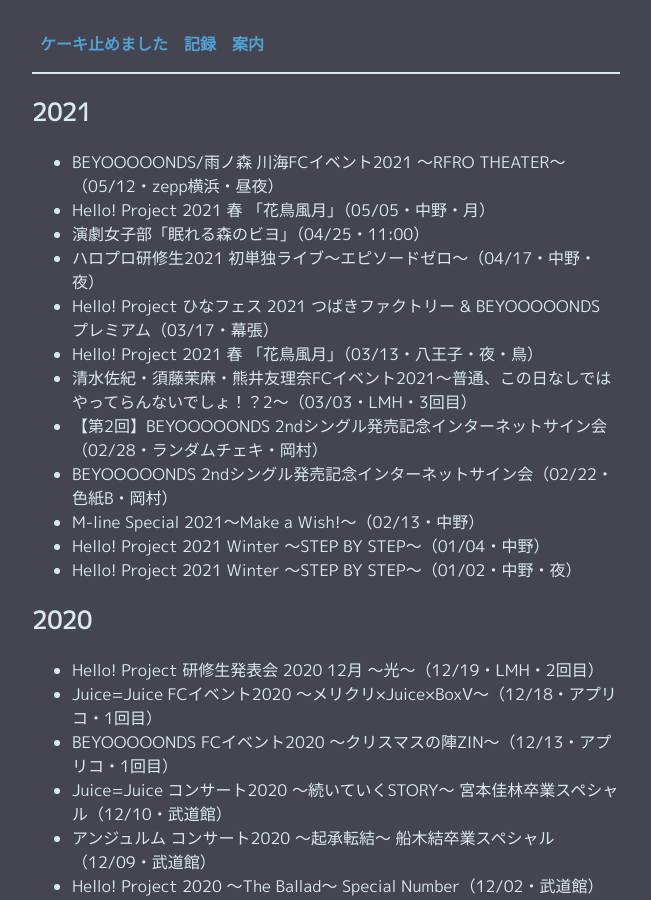
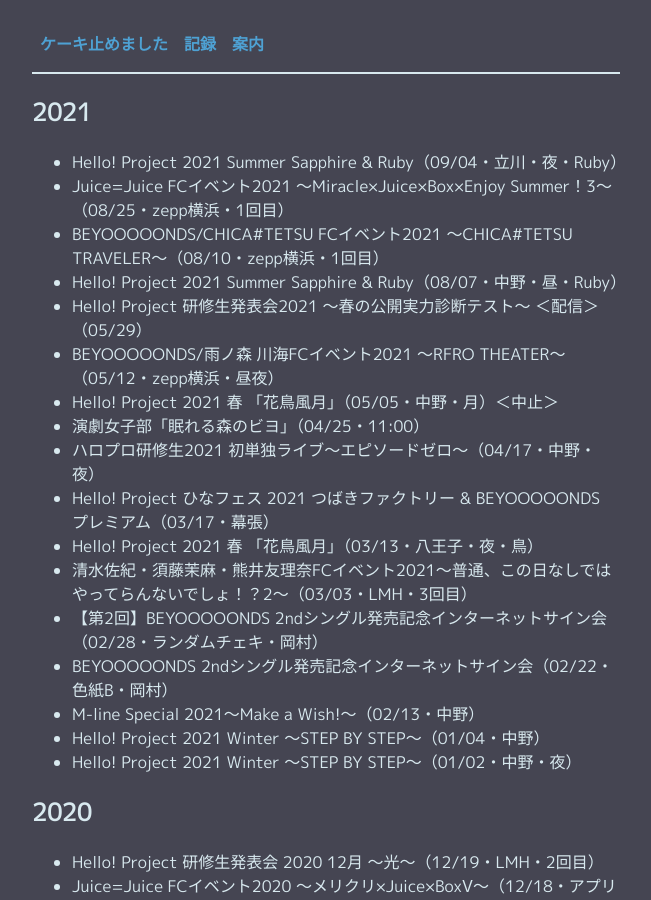
Before and after one commit to udonparadise/udonparadise.github.io, a Jekyll site: the page built from _pages/events.md, in a window 1280 px wide and 900 px high. Shown: the whole window, without its empty margins (314-965 px from the left). Built offline with Jekyll 4.4.1, drawn with Linux system fonts in a browser that asks for light colours.

Commit message:
update events

```diff
--- a/_pages/events.md
+++ b/_pages/events.md
@@ -4,8 +4,13 @@
 ---
 
 # 2021
+- Hello! Project 2021 Summer Sapphire & Ruby（09/04・立川・夜・Ruby）
+- Juice=Juice FCイベント2021 ～Miracle×Juice×Box×Enjoy Summer！3～ （08/25・zepp横浜・1回目）
+- BEYOOOOONDS/CHICA#TETSU FCイベント2021 ～CHICA#TETSU TRAVELER～（08/10・zepp横浜・1回目）
+- Hello! Project 2021 Summer Sapphire & Ruby（08/07・中野・昼・Ruby）
+- Hello! Project 研修生発表会2021 ～春の公開実力診断テスト～ ＜配信＞（05/29）
 - BEYOOOOONDS/雨ノ森 川海FCイベント2021 ～RFRO THEATER～（05/12・zepp横浜・昼夜）
-- Hello! Project 2021 春 「花鳥風月」（05/05・中野・月）
+- Hello! Project 2021 春 「花鳥風月」（05/05・中野・月）＜中止＞
 - 演劇女子部「眠れる森のビヨ」（04/25・11:00）
 - ハロプロ研修生2021 初単独ライブ〜エピソードゼロ〜（04/17・中野・夜）
 - Hello! Project ひなフェス 2021 つばきファクトリー & BEYOOOOONDS プレミアム（03/17・幕張）
```
